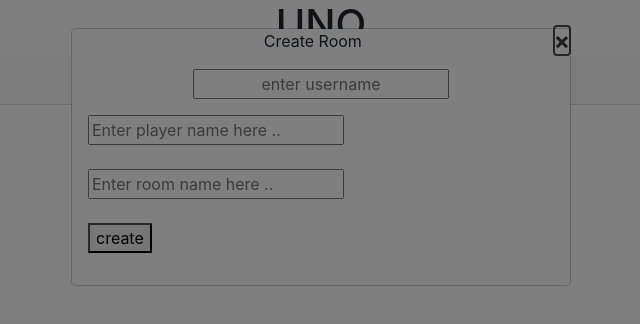
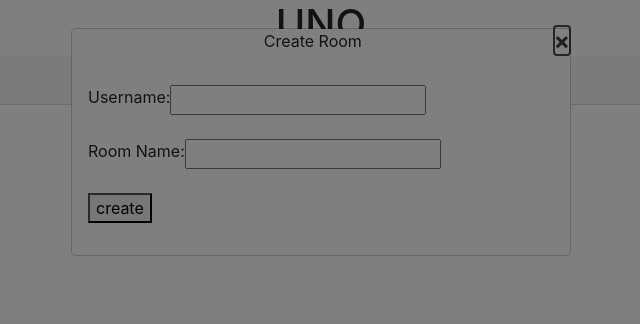
Before and after one commit to liketocodeit/unoproject-frontend, an Angular app: page / in a window 1280 px wide. Both pictures are taken after a click on the button "Create Room". Shown: the top 324 px of the page, without its empty margins (319-959 px from the left). Built offline with nearby package versions, Linux system fonts and the light colour scheme.

Commit message:
removed unwanted fields

```diff
--- a/src/app/app.module.ts
+++ b/src/app/app.module.ts
@@ -13,6 +13,7 @@
 import { GameComponentComponent } from './game-component/game-component.component';
 import { CardComponent } from './card/card.component';
 import { JoinroomComponent } from './joinroom/joinroom.component';
+import { CreateRoomComponent } from './roompopup/roompopup.component';
 
 @NgModule({
   declarations: [
@@ -20,7 +21,8 @@
     HomeComponent,
     GameComponentComponent,
     CardComponent,
-    JoinroomComponent
+    JoinroomComponent,
+    CreateRoomComponent
   ],
   imports: [
     BrowserModule,
--- a/src/app/homemodule/home.component.ts
+++ b/src/app/homemodule/home.component.ts
@@ -1,6 +1,6 @@
 import {Component} from '@angular/core';
 import { NgbActiveModal, NgbModal } from '@ng-bootstrap/ng-bootstrap';
-import { DialogResultExampleDialog } from '../roompopup/roompopup.component';
+import { CreateRoomComponent } from '../roompopup/roompopup.component';
 import {JoinroomComponent} from '../joinroom/joinroom.component';
 
 @Component({
@@ -16,7 +16,7 @@
       constructor(private modalService: NgbModal) {}
 
       openDialog() {
-            const modalRef = this.modalService.open(DialogResultExampleDialog);
+            const modalRef = this.modalService.open(CreateRoomComponent);
             modalRef.componentInstance.name = 'World';
       }
 
--- a/src/app/roompopup/roompopup.component.html
+++ b/src/app/roompopup/roompopup.component.html
@@ -8,17 +8,14 @@
 </div>
 
   <p></p>
-  <div class="text-center">
-    <input type="text" class="text-center" placeholder="enter username"  id="usr">
-  </div>
   <div class="modal-body">
     <div class="container">
       <div class="row">
-        <input type="text" [(ngModel)]="playerName" placeholder="Enter player name here .." id="usr">
+        Username:<input type="text" [(ngModel)]="playerName"  id="username">
       </div>
       <br>
       <div class="row">
-        <input type="text" [(ngModel)]="gameName" placeholder="Enter room name here .." id="usr">
+        Room Name:<input type="text" [(ngModel)]="gameName"  id="roomname">
       </div>
       <br>
     </div>
--- a/src/app/roompopup/roompopup.component.ts
+++ b/src/app/roompopup/roompopup.component.ts
@@ -8,7 +8,7 @@
     templateUrl: './roompopup.component.html',
 
   })
-  export class DialogResultExampleDialog {
+  export class CreateRoomComponent {
 
     pageTitle:string='Create Room';
 
```
